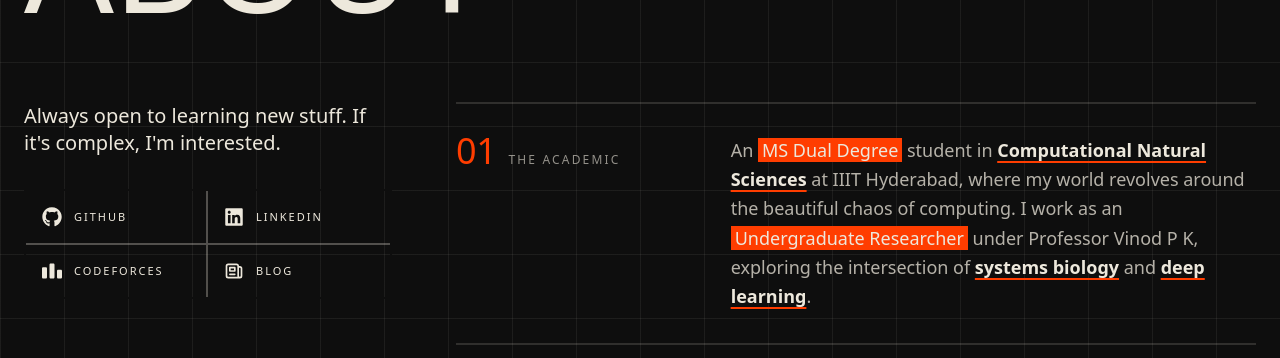
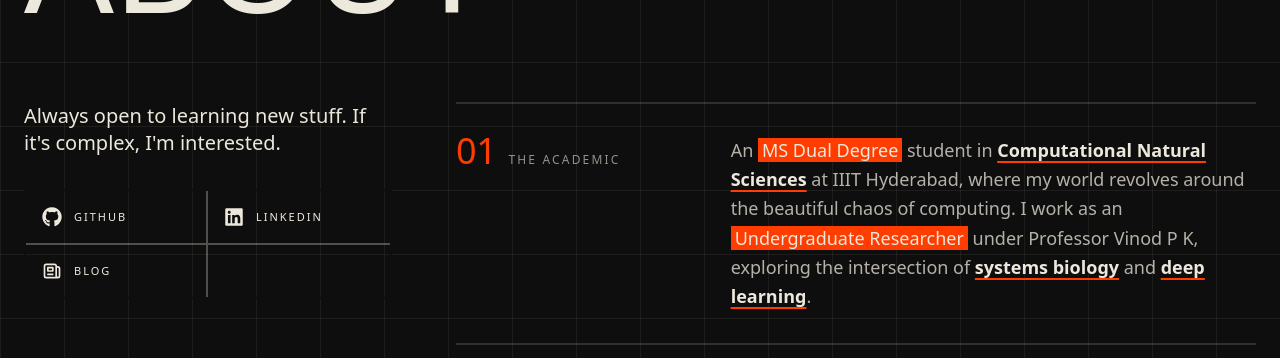
Before and after one commit to shrey715/shrey715, a Next.js app: page / in a window 1280 px wide. Shown: the part 1060-1418 px from the top of the page. Built offline with nearby package versions, Linux system fonts and the light colour scheme.

Commit message:
new projects added

```diff
--- a/src/components/sections/AboutSection.tsx
+++ b/src/components/sections/AboutSection.tsx
@@ -2,7 +2,7 @@
 import { motion } from "framer-motion";
 import { FaGithub, FaLinkedin, FaGamepad } from "react-icons/fa";
 import { HiOutlineNewspaper } from "react-icons/hi";
-import { SiLinux, SiCodeforces } from "react-icons/si";
+import { SiLinux } from "react-icons/si";
 import { MdOutlineSportsBasketball } from "react-icons/md";
 import { PiTelevisionSimpleBold } from "react-icons/pi";
 import SectionHeader from "@/components/ui/SectionHeader";
@@ -12,7 +12,6 @@ import type { SocialLink, HobbyItem } from "@/types";
 const socialLinks: SocialLink[] = [
   { icon: FaGithub, href: "https://github.com/shrey715", label: "GitHub" },
   { icon: FaLinkedin, href: "https://www.linkedin.com/in/shreyasdeb/", label: "LinkedIn" },
-  { icon: SiCodeforces, href: "https://codeforces.com/profile/shrey715", label: "Codeforces" },
   { icon: HiOutlineNewspaper, href: "/blog", label: "Blog" },
 ];
 
--- a/src/data/projects.json
+++ b/src/data/projects.json
@@ -1,4 +1,48 @@
 [
+  {
+    "id": "project-13",
+    "title": "Pairs Trader",
+    "description": "Modular statistical arbitrage engine for NSE equities. Cointegration-based pair selection (Engle-Granger plus PCA/DBSCAN clustering), a rolling-OLS or Kalman-filter spread model, z-score or XGBoost-gated signals, and a bar-by-bar backtester with transaction costs — exposed via CLI, an interactive TUI, and a set of guided notebooks, backed by 112 tests.",
+    "tech": [
+      "Python",
+      "Cointegration",
+      "Kalman Filter",
+      "XGBoost",
+      "Statistical Arbitrage"
+    ],
+    "link": "https://github.com/shrey715/pairs-trader",
+    "year": "2026",
+    "featured": true
+  },
+  {
+    "id": "project-12",
+    "title": "StockSeqCompare",
+    "description": "Head-to-head benchmark of six PyTorch sequence architectures — LSTM, GRU, Transformer, BiLSTM, LSTM+Attention, CNN-LSTM — on next-day stock return prediction. A naive OHLCV baseline isolates raw architecture performance, while a second causal, look-ahead-free feature-engineered pipeline backtests each model as a long/short strategy against buy-and-hold.",
+    "tech": [
+      "Python",
+      "PyTorch",
+      "Time Series",
+      "Deep Learning"
+    ],
+    "link": "https://github.com/shrey715/StockSeqCompare",
+    "year": "2026",
+    "featured": false
+  },
+  {
+    "id": "project-11",
+    "title": "Strat Backtester",
+    "description": "Pluggable options backtesting engine for NSE index derivatives (NIFTY, BANKNIFTY) built on a month of tick data. Ships a Streamlit dashboard, PDF tearsheet export, and a full risk-metrics suite — Sharpe with bootstrap confidence intervals, VaR/CVaR, drawdown analysis, and more — with strategies plugging into a common BaseStrategy interface.",
+    "tech": [
+      "Python",
+      "Streamlit",
+      "Pandas",
+      "Quantitative Finance",
+      "Backtesting"
+    ],
+    "link": "https://github.com/shrey715/strat-backtester",
+    "year": "2026",
+    "featured": true
+  },
   {
     "id": "project-10",
     "title": "Cuffka — Kafka with Raft",
@@ -26,6 +70,22 @@
     "link": "https://github.com/shrey715/network-file-system",
     "year": "2025",
     "featured": false
+  },
+  {
+    "id": "project-14",
+    "title": "Saathi",
+    "description": "Multi-agent AI mental wellness companion: an active-listening agent for empathetic conversation, a guided-coping agent for mindfulness techniques, and a multi-disciplinary advisory agent for holistic insight. Adds guided journaling and a crisis-mode escalation flow on top of a full-stack Next.js app.",
+    "tech": [
+      "TypeScript",
+      "Next.js",
+      "Python",
+      "Multi-Agent",
+      "LLM"
+    ],
+    "link": "https://github.com/shrey715/saathi",
+    "year": "2025",
+    "featured": false,
+    "deployment_link": "https://saathi-eight.vercel.app"
   },
   {
     "id": "project-2",
```
